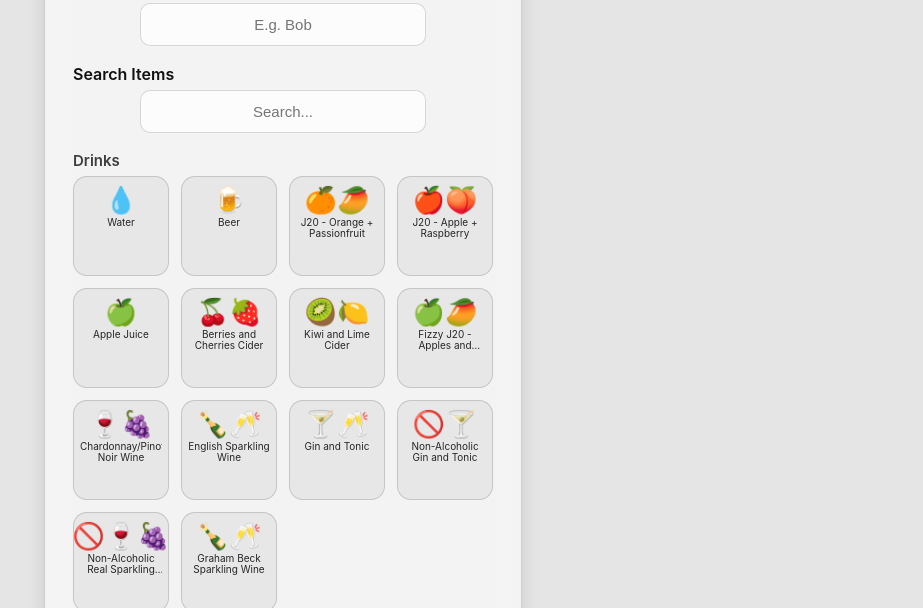
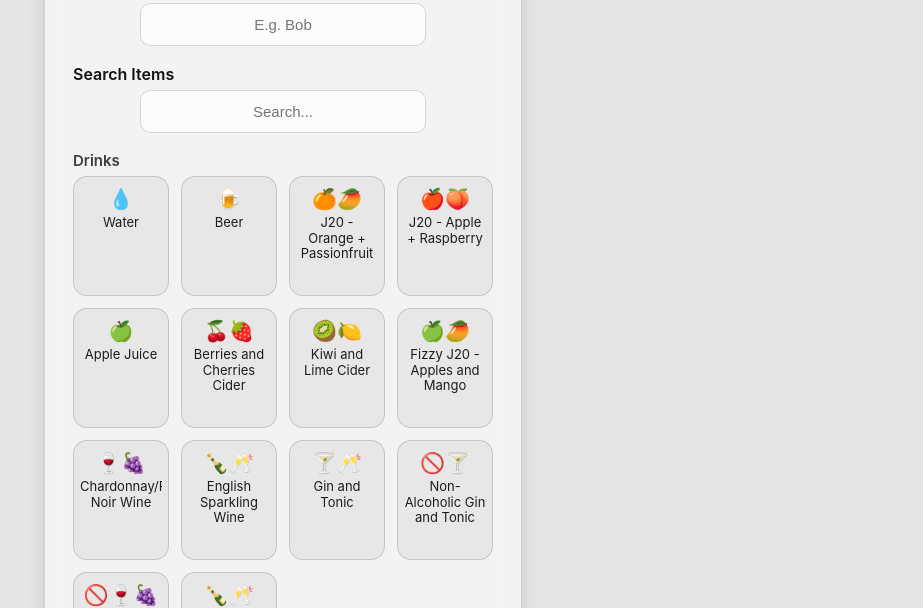
Before and after one commit to quizboxquizzes-a11y/order_drinks, a website: page index.html in a window 1280 px wide. Shown: the part 178-786 px from the top of the page, without its empty margins (357-1280 px from the left). Drawn offline with Linux system fonts and the light colour scheme.

Commit message:
Refactor index.html for better styling and functionality
Updated styles for buttons, inputs, and layout. Improved theme toggle functionality and item rendering.

```diff
--- a/index.html
+++ b/index.html
@@ -170,7 +170,7 @@ input {
     opacity: 0.8;
 }
 
-/* ---------- NEATER BUTTONS (NO OVERFLOW) ---------- */
+/* ---------- NEATER BUTTONS (BIGGER BOX, SMALLER EMOJI, BIGGER TEXT) ---------- */
 .grid {
     display: grid;
     grid-template-columns: repeat(4, 1fr);
@@ -178,7 +178,7 @@ input {
 }
 
 .item-btn {
-    padding: 10px 6px;
+    padding: 12px 6px;
     border-radius: 14px;
     border: 1px solid var(--glass-border);
     background: var(--button-bg);
@@ -190,7 +190,7 @@ input {
     flex-direction: column;
     align-items: center;
     justify-content: flex-start;
-    height: 100px;
+    height: 120px; /* bigger box */
     box-sizing: border-box;
     overflow: hidden;
 }
@@ -207,23 +207,23 @@ input {
     transform: scale(1.06);
 }
 
-/* Medium emoji size */
+/* Smaller emoji */
 .item-btn .emoji {
-    font-size: 26px;
+    font-size: 20px;
     line-height: 1;
-    margin-bottom: 4px;
+    margin-bottom: 6px;
     white-space: nowrap;
 }
 
-/* Cleaner text — wraps safely */
+/* Bigger text */
 .item-btn span {
-    font-size: 10px;
-    line-height: 1.1;
-    opacity: 0.9;
+    font-size: 13px;
+    line-height: 1.2;
+    opacity: 0.95;
     max-width: 100%;
     text-align: center;
     display: -webkit-box;
-    -webkit-line-clamp: 2;
+    -webkit-line-clamp: 3; /* allow 3 lines now */
     -webkit-box-orient: vertical;
     overflow: hidden;
 }
```
